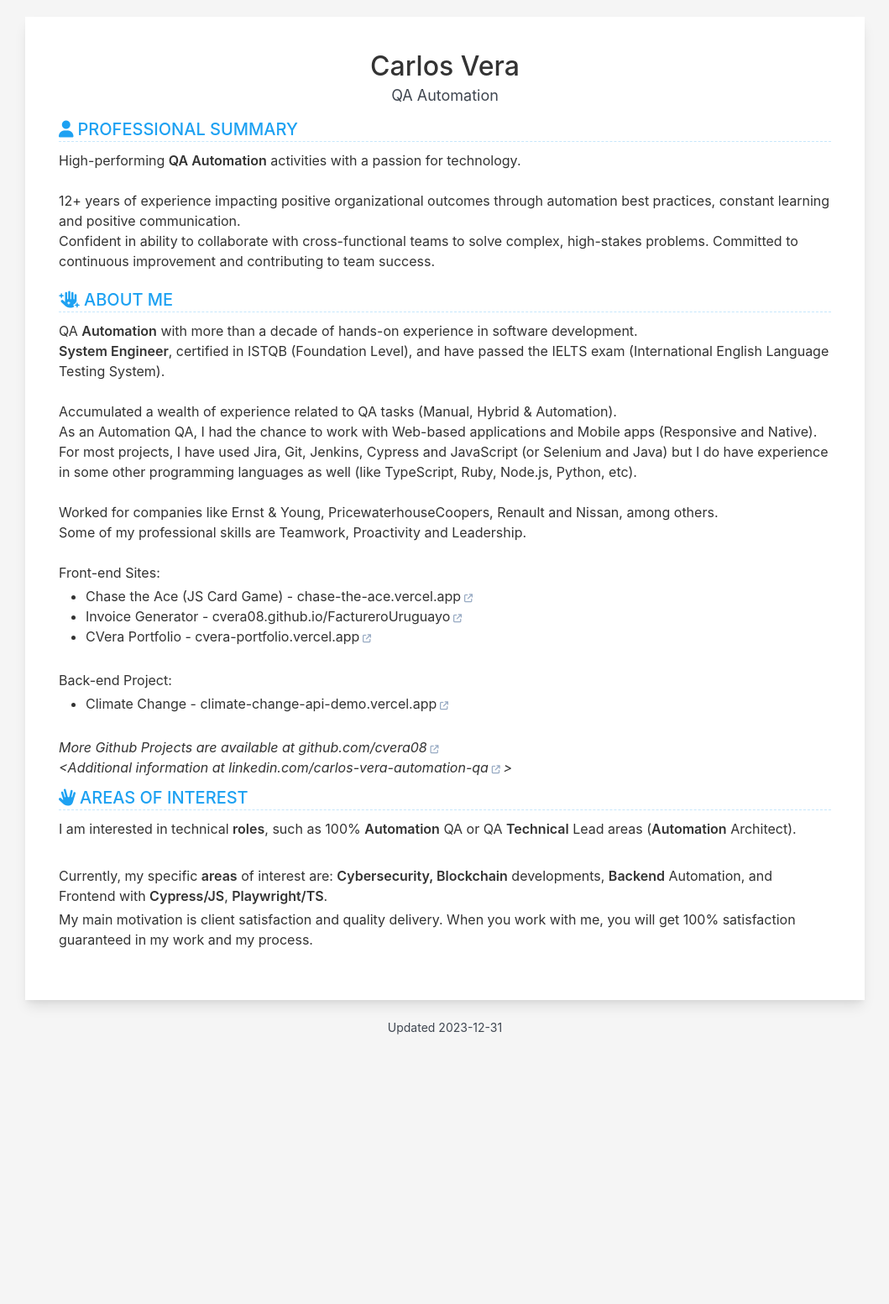
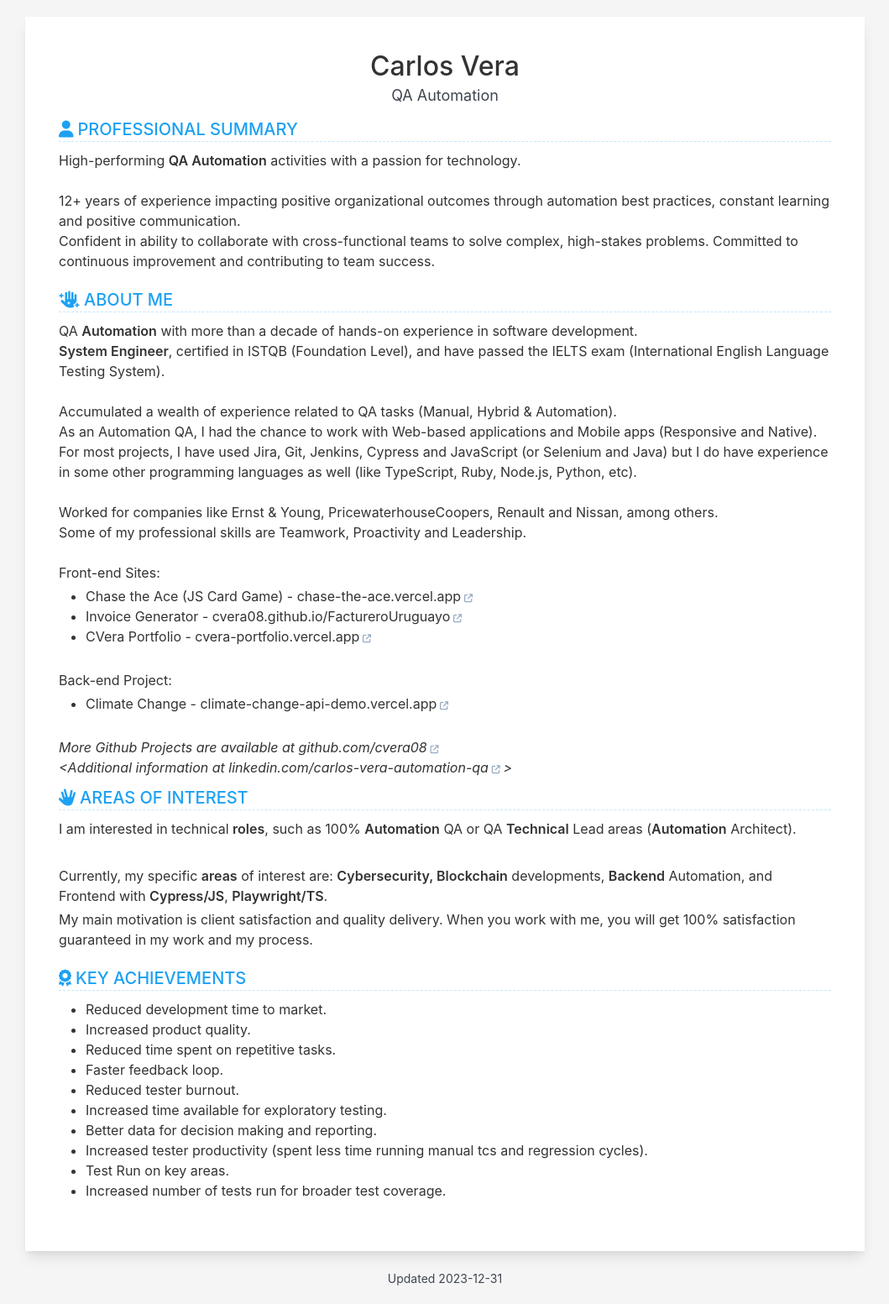
Before and after one commit to cvera08/short-resume, a Jekyll site: the page built from index.html, in a window 1280 px wide. Shown: the whole page at 84% size, without its empty margins (110-1169 px from the left). Built offline with Jekyll 4.4.1, drawn with Linux system fonts in a browser that asks for light colours; before the commit the page ends 1254 px from its top, so only the background shows below that.

Commit message:
feat: key achievements

```diff
--- a/_data/data.yml
+++ b/_data/data.yml
@@ -58,3 +58,19 @@ interest:
     and Frontend with **Cypress/JS**, **Playwright/TS**.
 
     My main motivation is client satisfaction and quality delivery. When you work with me, you will get 100% satisfaction guaranteed in my work and my process.
+
+award:
+  show: true
+  order: 4
+  title: KEY ACHIEVEMENTS
+  description: |
+    - Reduced development time to market.
+    - Increased product quality.
+    - Reduced time spent on repetitive tasks.
+    - Faster feedback loop.
+    - Reduced tester burnout.
+    - Increased time available for exploratory testing.
+    - Better data for decision making and reporting.
+    - Increased tester productivity (spent less time running manual tcs and regression cycles).
+    - Test Run on key areas.
+    - Increased number of tests run for broader test coverage.
```
